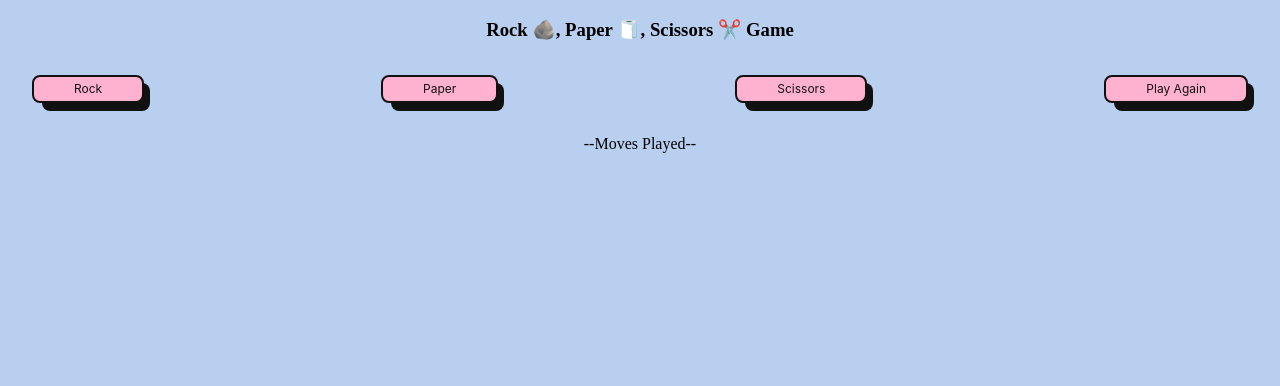
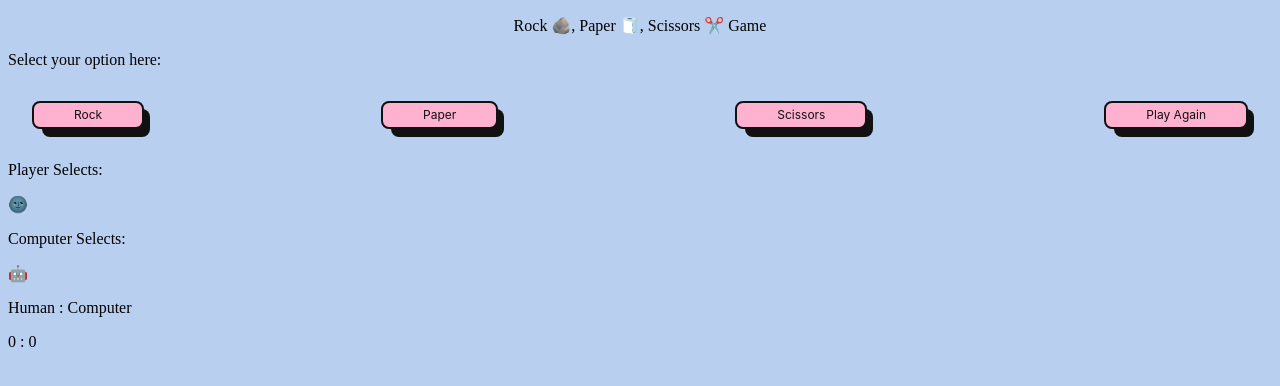
Before and after one commit to thisisadison/odin-js-projects, a plain HTML site: page rock-paper-scissors/index.html in a window 1280 px wide. Drawn offline with Linux system fonts and the light colour scheme.

Commit message:
Added containers and more for styling

```diff
--- a/rock-paper-scissors/index.html
+++ b/rock-paper-scissors/index.html
@@ -7,17 +7,30 @@
     <link rel="stylesheet" href="style.css">
 </head>
 <body>
-    <h3 id="title">Rock 🪨, Paper 🧻, Scissors ✂️ Game</h3>
+    <p id="title">Rock 🪨, Paper 🧻, Scissors ✂️ Game</p>
+    <p id="caption"> Select your option here: </p>
     <div class="buttonsCtn"></index>
         <button id="rock">Rock</button>
         <button id="paper">Paper</button>
         <button id="scissors">Scissors</button>
         <button id="playAgain">Play Again</button>
     </div>
-    <p id="game-log-header">--Moves Played--</p>
-    <div id="game-log"></div>
+    <div class="box">
+        <div id="human-box">
+            <p id="human-select">Player Selects:</p>
+            <span id="human-emoji">🌚</span>
+        </div>
+        <div id="computer-box">
+            <p id="human-select">Computer Selects:</p>
+            <span id="computer-emoji">🤖</span>
+        </div>
+    </div>
+    <div class="scoreboard">
+        <p id="score-text"></p>
+        <p id="caption">Human : Computer</p>
+        <p id="score">0 : 0</p>
+    </div>
     <!-- External js file -->
     <script src="my-script.js"></script>
-
 </body>
 </html>
```
